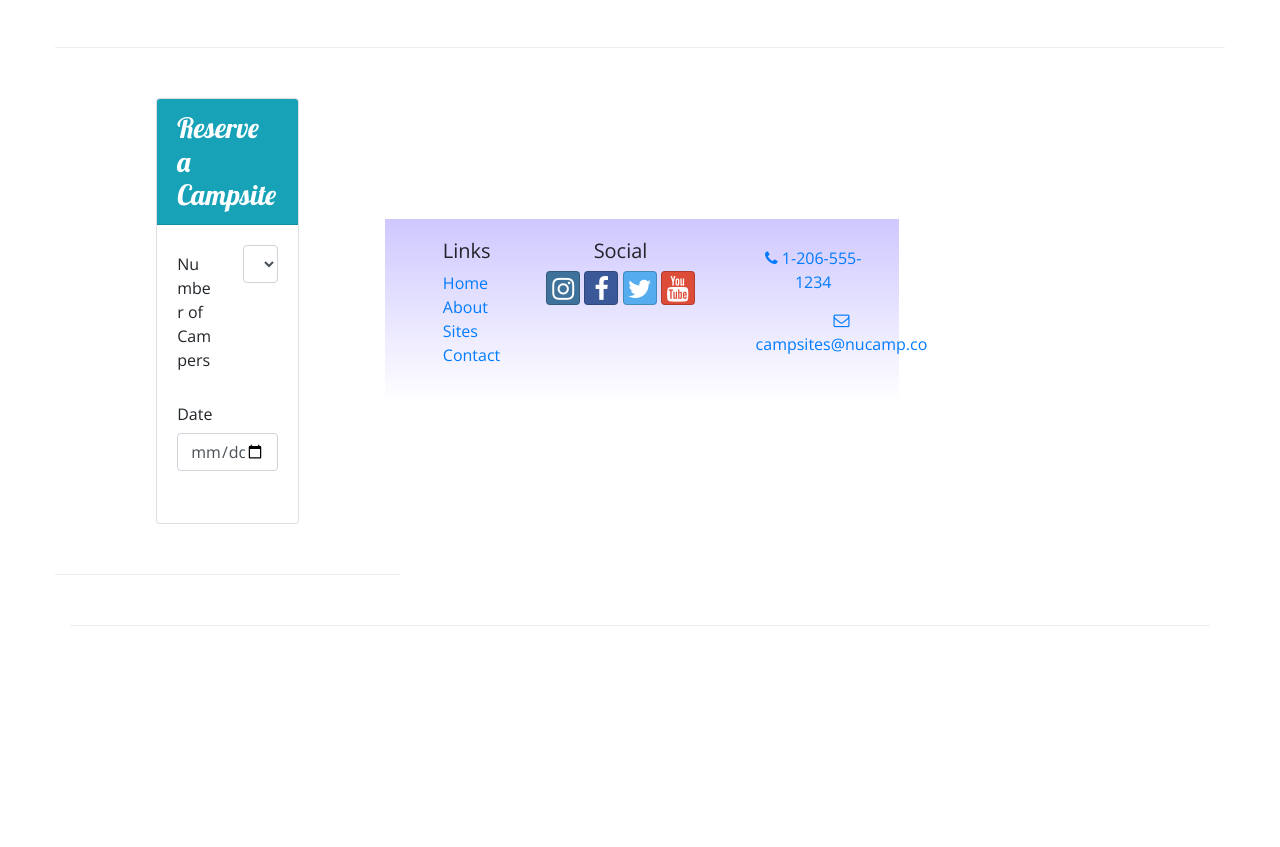
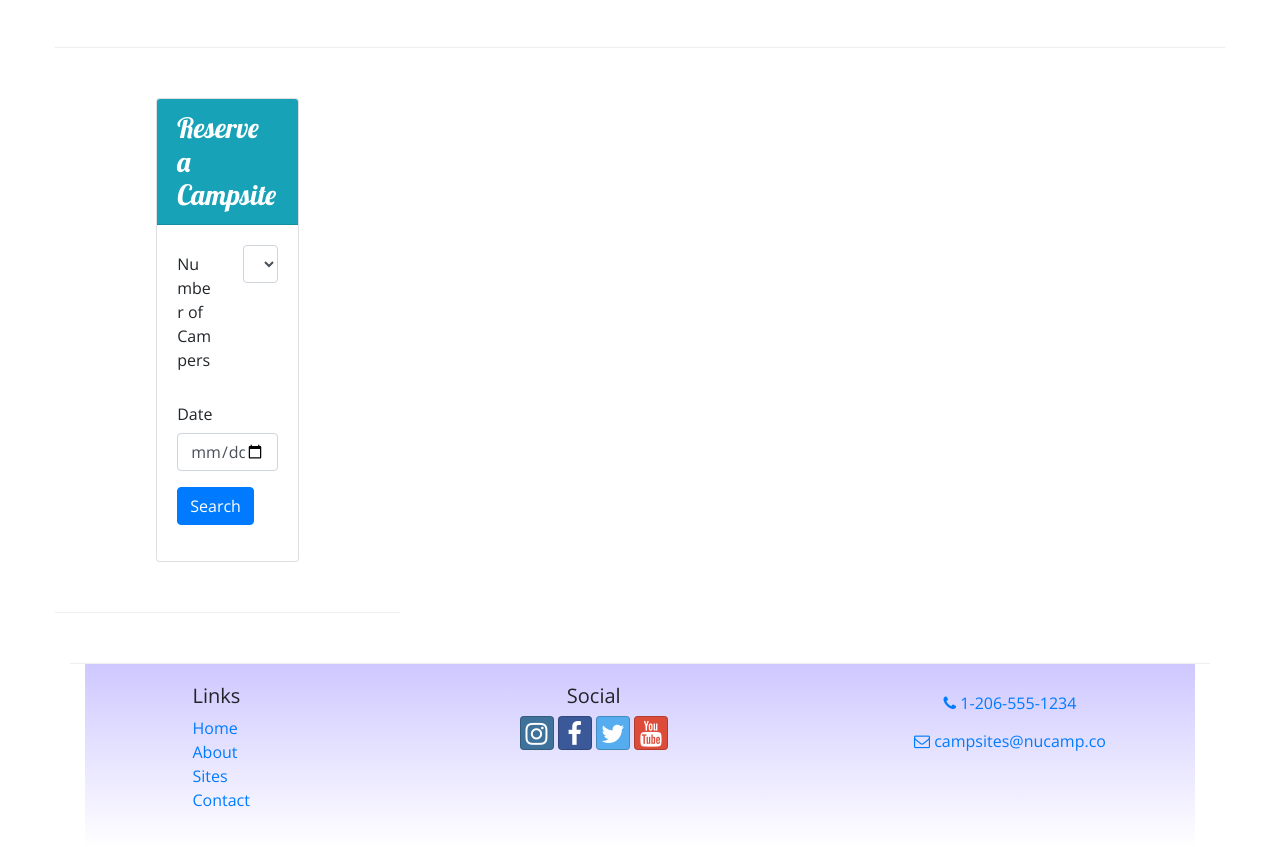
Before and after one commit to amandamsumner/nucampsite, a website: page index.html in a window 1280 px wide. Shown: the part 1155-2002 px from the top of the page. Before the commit the page ends 1781 px from the top, so only its background shows below. Drawn offline with nearby package versions, Linux system fonts and the light colour scheme.

Commit message:
Week 2 Assignment

```diff
--- a/index.html
+++ b/index.html
@@ -28,6 +28,9 @@
         <div class="col">
           <h1>NuCamp</h1>
           <h2>a better way to camp</h2>
+        </div>
+        <div class="col-md-4 col-xl-2 mt-4">
+          <a class="btn btn-info btn-lg role=" button" href="#reserveForm">Reserve Campsite</a>
         </div>
       </div>
     </div>
@@ -105,11 +108,11 @@
         </div>
       </div>
       <div class="row row-content align-items-center">
-          <div class="col-sm-6 mx-auto">
+        <div class="col col-sm-6 mx-auto">
           <div class="card">
             <h3 class="card-header bg-info text-white">Reserve a Campsite</h3>
             <div class="card-body">
-                <form>
+              <form id="reserveForm">
                 <div class="row form-group">
                   <label for="numCampers" class="col-sm-6 col-form-label">Number of Campers</label>
                   <div class="col">
@@ -127,11 +130,16 @@
                 <div class="row form-group">
                   <label for="date" class="col-sm-6 col-form-label">Date</label>
                   <div class="col">
-                      <input type="date" name="date" id="date" class="form-control" />
+                    <input type="date" name="date" id="date" class="form-control"/>
                   </div>
                 </div>
-                  <div class="row form-group"></div>
+                <div class="row form-group">
+                  <div class="col">
+                    <button class="btn btn-primary" type="submit">Search</button>
+                  </div>
+                </div>
               </form>
+            </div>
           </div>
         </div>
       </div>
@@ -150,8 +158,7 @@
           </div>
           <div class="col-6 col-sm-5 text-center">
             <h5>Social</h5>
-              <a class="btn btn-social-icon btn-instagram" href="http://instagram.com/"><i
-                  class="fa fa-instagram"></i></a>
+            <a class="btn btn-social-icon btn-instagram" href="http://instagram.com/"><i class="fa fa-instagram"></i></a>
             <a class="btn btn-social-icon btn-facebook" href="http://facebook.com/"><i class="fa fa-facebook"></i></a>
             <a class="btn btn-social-icon btn-twitter" href="http://twitter.com/"><i class="fa fa-twitter"></i></a>
             <a class="btn btn-social-icon btn-google" href="http://youtube.com/"><i class="fa fa-youtube"></i></a>
```
Also changed, not shown: 1 other file. Lines whose indentation alone changed are shown as unchanged.
